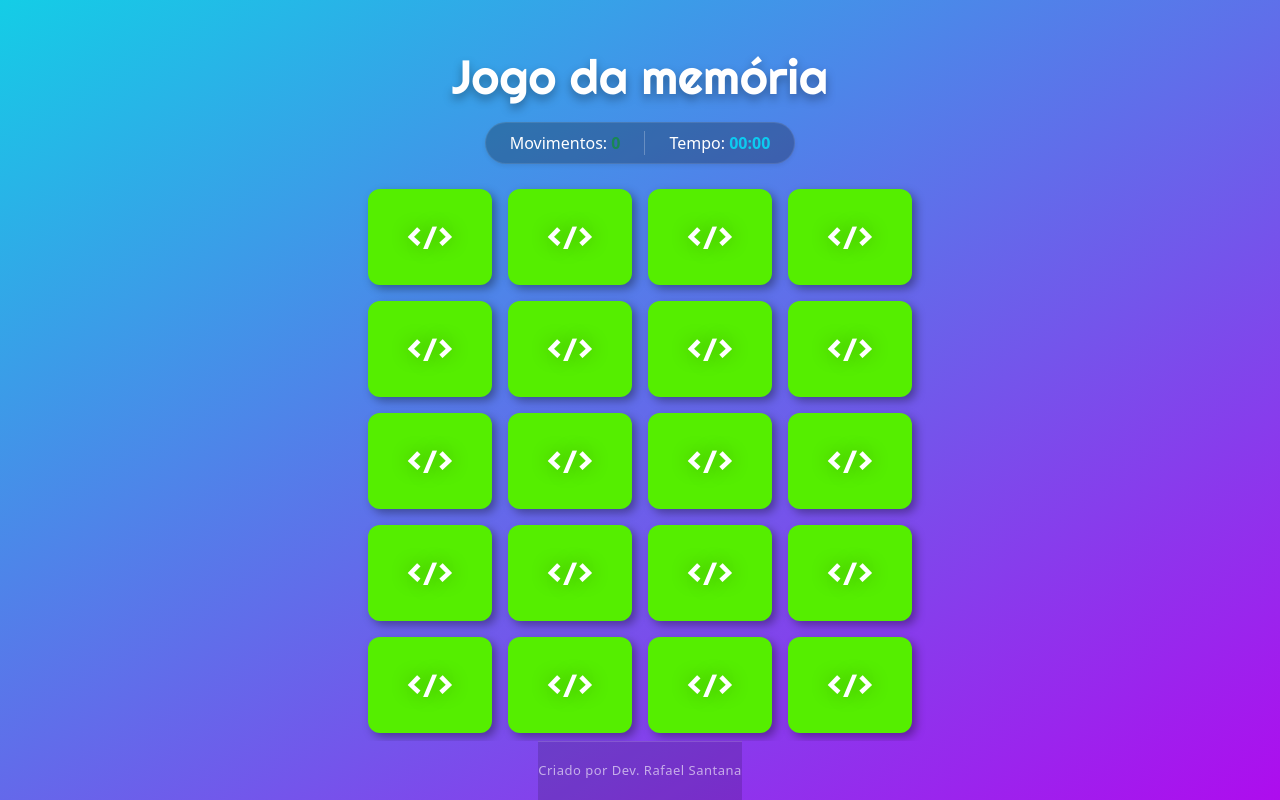
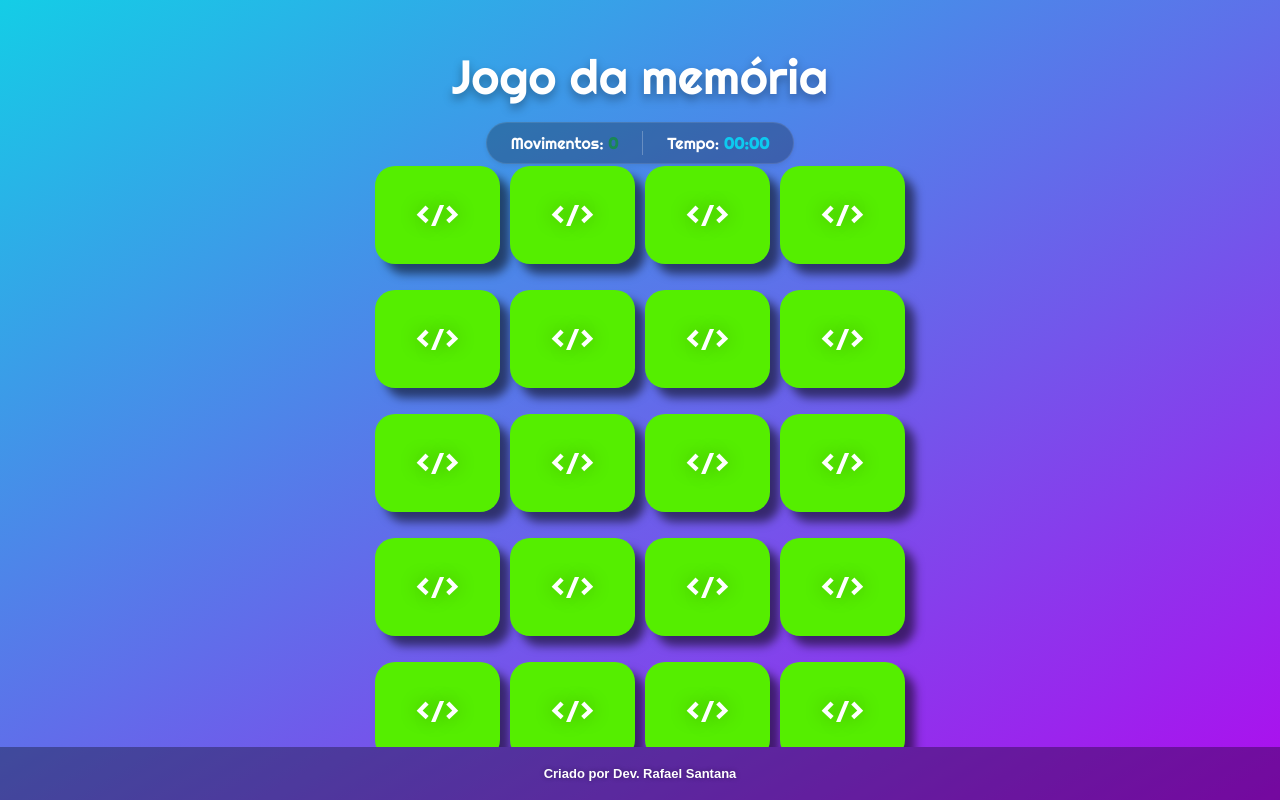
Before and after one commit to devRafaelSantana-Code/projeto-jogo-da-memoria-v2.0, a plain HTML site: page index.html in a window 1280 px wide. Drawn offline with nearby package versions, Linux system fonts and the light colour scheme.

Commit message:
✨ Novo recurso

```diff
--- a/assets/styles/style.css
+++ b/assets/styles/style.css
@@ -1,34 +1,30 @@
 :root {
    --color-bg-start: #14cde6;
    --color-bg-end: #ae0cee;
-   --color-card-front: #112233;
-   --color-card-back: #55ee00;
-   --color-card-hover: #ee9922;
-   --color-shadow-title: #00000054;
-   --color-shadow-card-sm: #00000066;
-   --color-shadow-card-md: #00000059;
-   --color-shadow-text: #0000004f;
-   --glass-border: #ffffff26;
+   --color-card-front: #123;
+   --color-card-back: #5e0;
+   --color-card-hover: #e92;
+   --color-shadow-title: #0005;
+   --color-shadow-card: #0008;
+   --color-shadow-text: #0005;
+   --color-footer-bg: #0005;
 
    --font-primary: "Righteous", sans-serif;
-   --font-secondary: "Lato", sans-serif;
+   --font-secondary: Arial, Helvetica, sans-serif;
 
    --board-max-width-xs: 340px;
    --board-max-width-sm: 480px;
-   --board-max-width-md: 560px;
+   --board-max-width-md: 540px;
 
-   --card-max-height-xs: 10.5vh;
-   --card-max-height-sm: 11.5vh;
-   --card-max-height-md: 12vh;
+   --card-max-height-xs: 11vh;
+   --card-max-height-sm: 12.5vh;
+   --card-max-height-md: 13.5vh;
 
-   --card-radius-xs: 8px;
-   --card-radius-md: 12px;
+   --card-radius-xs: 10px;
+   --card-radius-md: 20px;
 
-   --card-font-xs: 1.25rem;
-   --card-font-md: 2rem;
-
-   --footer-height: 56px;
-   --footer-font-size: 16px;
+   --card-font-xs: 20px;
+   --card-font-md: 30px;
 
    --transition-flip: 500ms;
    --transition-hover: 200ms;
@@ -43,6 +39,7 @@ body {
    width: 100vw;
    overflow: hidden;
    user-select: none;
+   font-family: var(--font-primary);
 }
 
 #appContainer {
@@ -65,12 +62,14 @@ footer {
    display: flex;
    justify-content: center;
    align-items: center;
+   width: 100%;
    height: 60px;
-   color: #ffffff99;
+   font-family: var(--font-secondary);
+   font-weight: 600;
    font-size: 13px;
-   letter-spacing: 0.5px;
-   background-color: #00000026;
-   border-top: 1px solid var(--glass-border);
+   color: #fff;
+   text-shadow: 0px 0px 5px var(--color-shadow-text);
+   background-color: var(--color-footer-bg);
 }
 
 #gameBoard {
@@ -82,10 +81,11 @@ footer {
 .card-wrapper {
    flex: 0 0 25%;
    max-width: 25%;
-   aspect-ratio: 4 / 3;
+   aspect-ratio: 1 / 1;
    perspective: 1000px;
    max-height: var(--card-max-height-xs);
    box-sizing: border-box;
+   padding: 4px;
 }
 
 .card-inner {
@@ -111,7 +111,7 @@ footer {
    align-items: center;
    border-radius: var(--card-radius-xs);
    backface-visibility: hidden;
-   box-shadow: 2px 2px 8px var(--color-shadow-card-sm);
+   box-shadow: 6px 6px 8px var(--color-shadow-card);
 }
 
 .card-front {
@@ -121,10 +121,11 @@ footer {
 
 .card-back {
    background-color: var(--color-card-back);
+   color: #fff;
    font-size: var(--card-font-xs);
    font-weight: 500;
    text-shadow: 0px 0px 20px var(--color-shadow-text);
-   transition: background-color var(--transition-hover) ease-in-out;
+   transition: all ease var(--transition-hover);
 }
 
 .card-back:hover {
@@ -132,16 +133,23 @@ footer {
 }
 
 #restartBtn {
+   color: #fff;
+   font-family: var(--font-primary);
    background: linear-gradient(
       150deg,
       var(--color-bg-start),
       var(--color-bg-end)
    );
-   transition: all var(--transition-btn) ease;
+   border: 0;
+   border-radius: 30px;
+   transition:
+      background var(--transition-btn),
+      transform var(--transition-hover);
 }
 
 #restartBtn:hover {
    background: var(--color-card-hover) !important;
+   cursor: pointer;
    transform: scale(1.05);
 }
 
@@ -152,6 +160,7 @@ footer {
 
    .card-wrapper {
       max-height: var(--card-max-height-sm);
+      padding: 5px; /* Simula o gap de 10px da v1.0 */
    }
 }
 
@@ -167,7 +176,7 @@ footer {
    .card-front,
    .card-back {
       border-radius: var(--card-radius-md);
-      box-shadow: 4px 4px 10px var(--color-shadow-card-md);
+      box-shadow: 10px 10px 10px var(--color-shadow-card);
    }
 
    .card-back {
```
